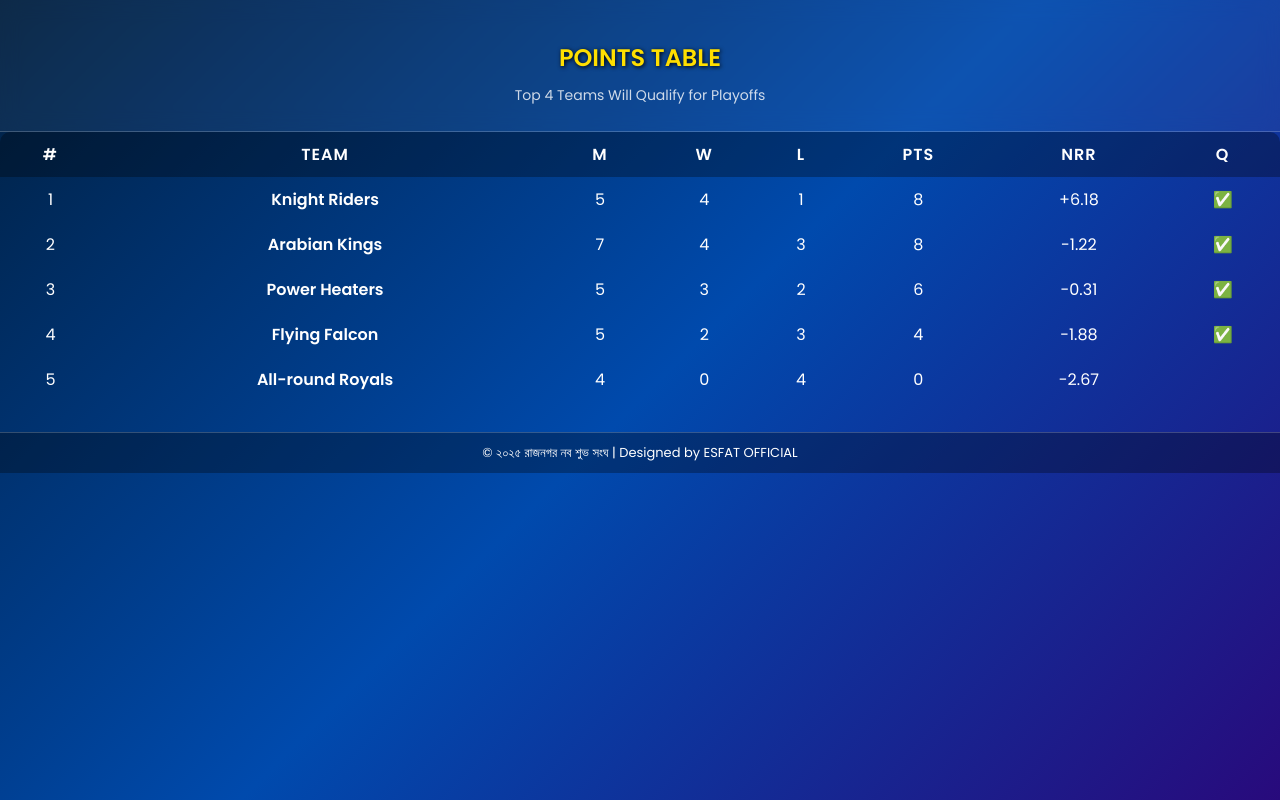
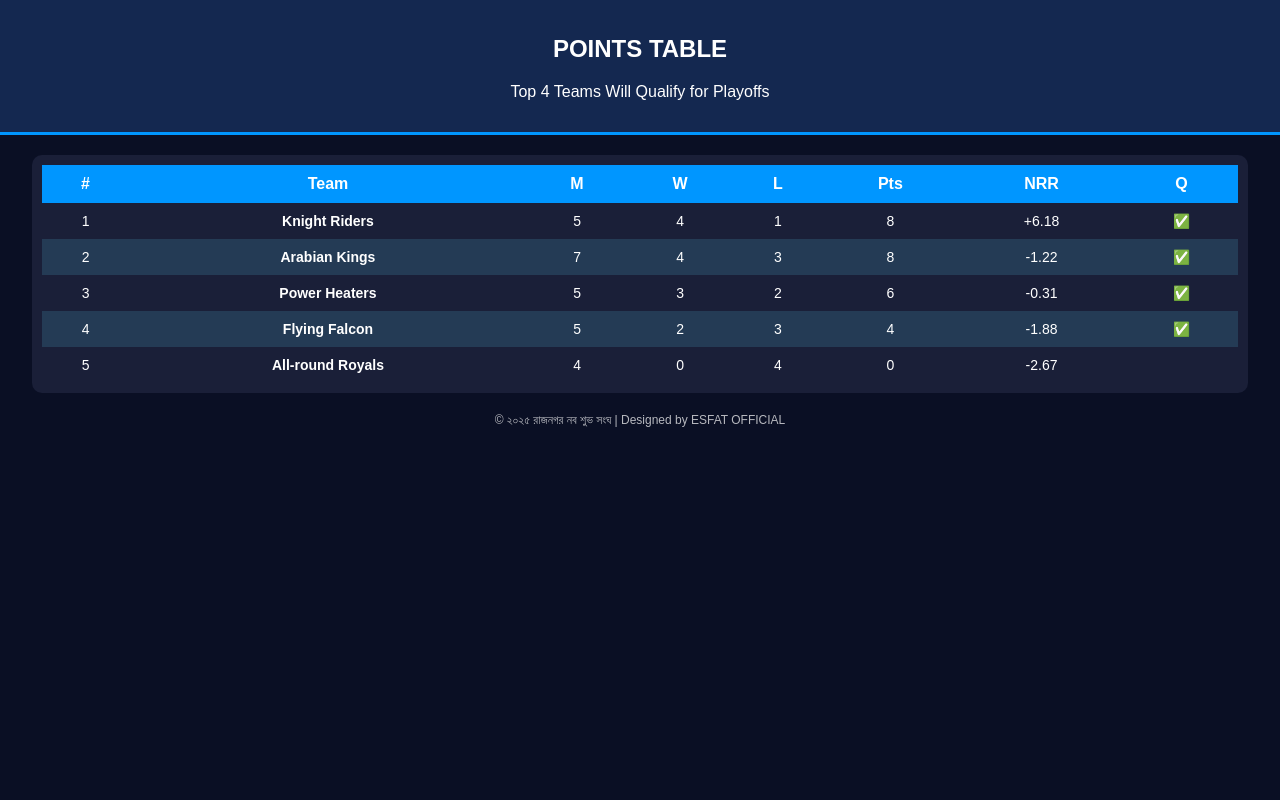
Before and after one commit to esfat7-hub/Rnssfc_Cricket_League25, a plain HTML site: page index.html in a window 1280 px wide. Drawn offline with Linux system fonts and the light colour scheme.

Commit message:
Update style.css

```diff
--- a/style.css
+++ b/style.css
@@ -1,106 +1,51 @@
-@import url('https://fonts.googleapis.com/css2?family=Poppins:wght@400;600&display=swap');
-
 body {
-  margin: 0;
-  padding: 0;
-  font-family: 'Poppins', sans-serif;
-  background: linear-gradient(135deg, #001f3f, #004aad, #280a7c);
+  font-family: Arial, sans-serif;
+  background: #0a0f24;
   color: white;
   text-align: center;
-  min-height: 100vh;
+  margin: 0;
 }
 
 .hero {
-  padding: 20px;
-  background: rgba(255, 255, 255, 0.05);
-  backdrop-filter: blur(10px);
-  border-bottom: 1px solid rgba(255,255,255,0.2);
+  background: #142850;
+  padding: 15px;
+  border-bottom: 3px solid #0096ff;
 }
 
-.hero h1 {
-  font-size: 22px;
-  margin: 0;
-  color: #ffeb3b;
+.container {
+  width: 95%;
+  margin: auto;
 }
 
-.hero p {
-  margin: 5px 0;
-  font-size: 14px;
-  opacity: 0.8;
-}
-
-.table-section {
-  margin: 30px auto;
-  width: 90%;
-  max-width: 700px;
-}
-
-.glass {
-  background: rgba(255, 255, 255, 0.1);
-  border-radius: 15px;
-  padding: 20px;
-  box-shadow: 0 0 20px rgba(0,0,0,0.3);
-  backdrop-filter: blur(20px);
-}
-
-h2 {
-  margin-bottom: 10px;
-  color: #ffdf00;
-  text-shadow: 1px 1px 4px black;
+.card {
+  background: #1a1f38;
+  margin-top: 20px;
+  padding: 10px;
+  border-radius: 10px;
+  overflow-x: auto;
 }
 
 table {
   width: 100%;
   border-collapse: collapse;
-  overflow: hidden;
-  border-radius: 10px;
-}
-
-th, td {
-  padding: 10px;
-  text-align: center;
 }
 
 th {
-  background: rgba(0,0,0,0.3);
-  text-transform: uppercase;
-  letter-spacing: 1px;
+  background: #0096ff;
+  padding: 10px;
 }
 
 td {
-  font-weight: 500;
+  padding: 10px;
+  font-size: 14px;
 }
 
-tr {
-  transition: transform 0.2s ease;
+tr:nth-child(even) {
+  background: #243b55;
 }
 
-tr:hover {
-  transform: scale(1.02);
-  background: rgba(255,255,255,0.15);
+tfoot, footer {
+  margin-top: 20px;
+  font-size: 12px;
+  opacity: 0.7;
 }
-
-.q-badge {
-  background: #00ff87;
-  color: black;
-  font-size: 12px;
-  font-weight: bold;
-  padding: 2px 6px;
-  border-radius: 6px;
-  margin-left: 6px;
-}
-
-.footer-note {
-  margin-top: 15px;
-  font-size: 14px;
-  color: #ffeb3b;
-  text-shadow: 1px 1px 2px black;
-}
-
-footer {
-  padding: 10px;
-  font-size: 13px;
-  background: rgba(0,0,0,0.3);
-  border-top: 1px solid rgba(255,255,255,0.2);
-  margin-top: 30px;
-}
```
